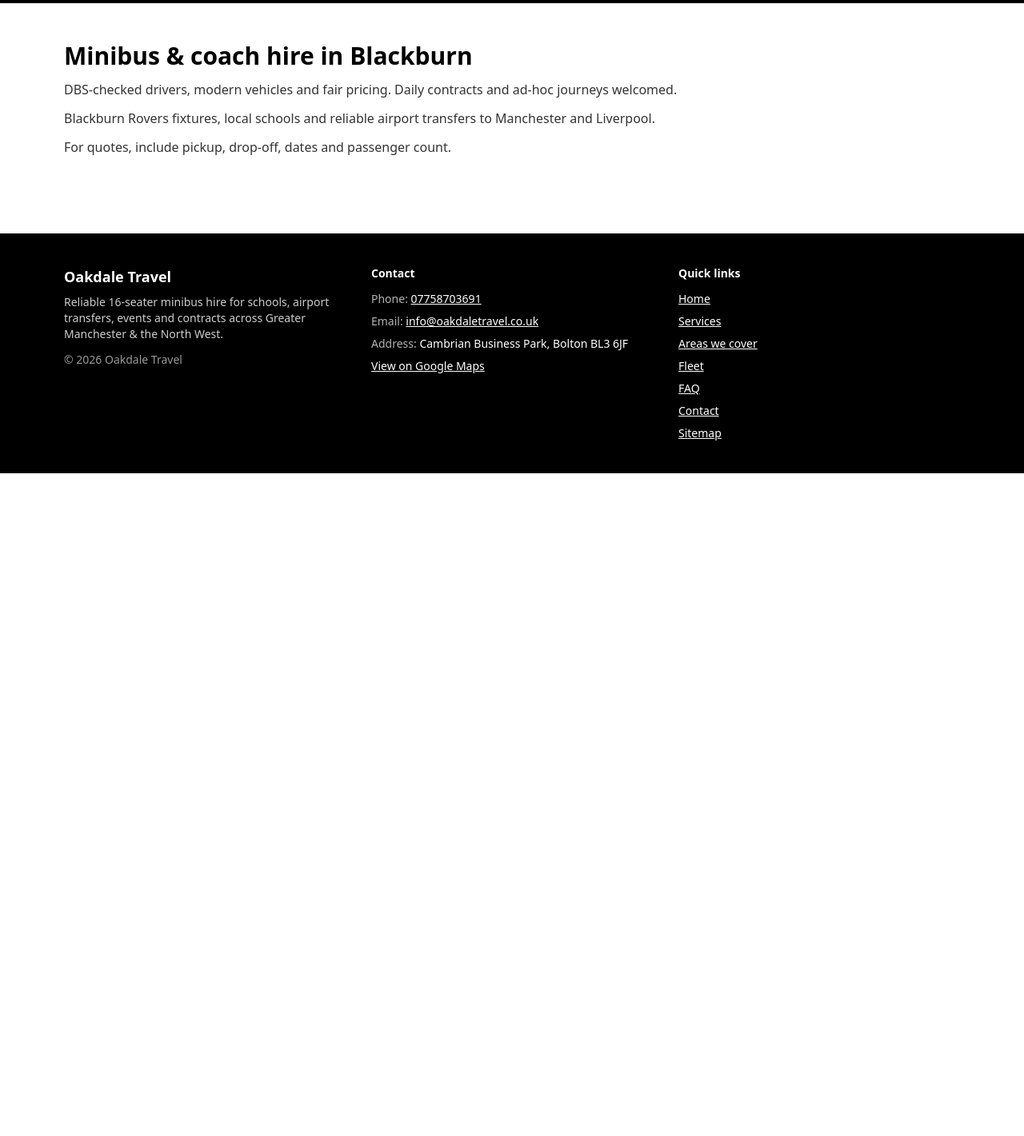
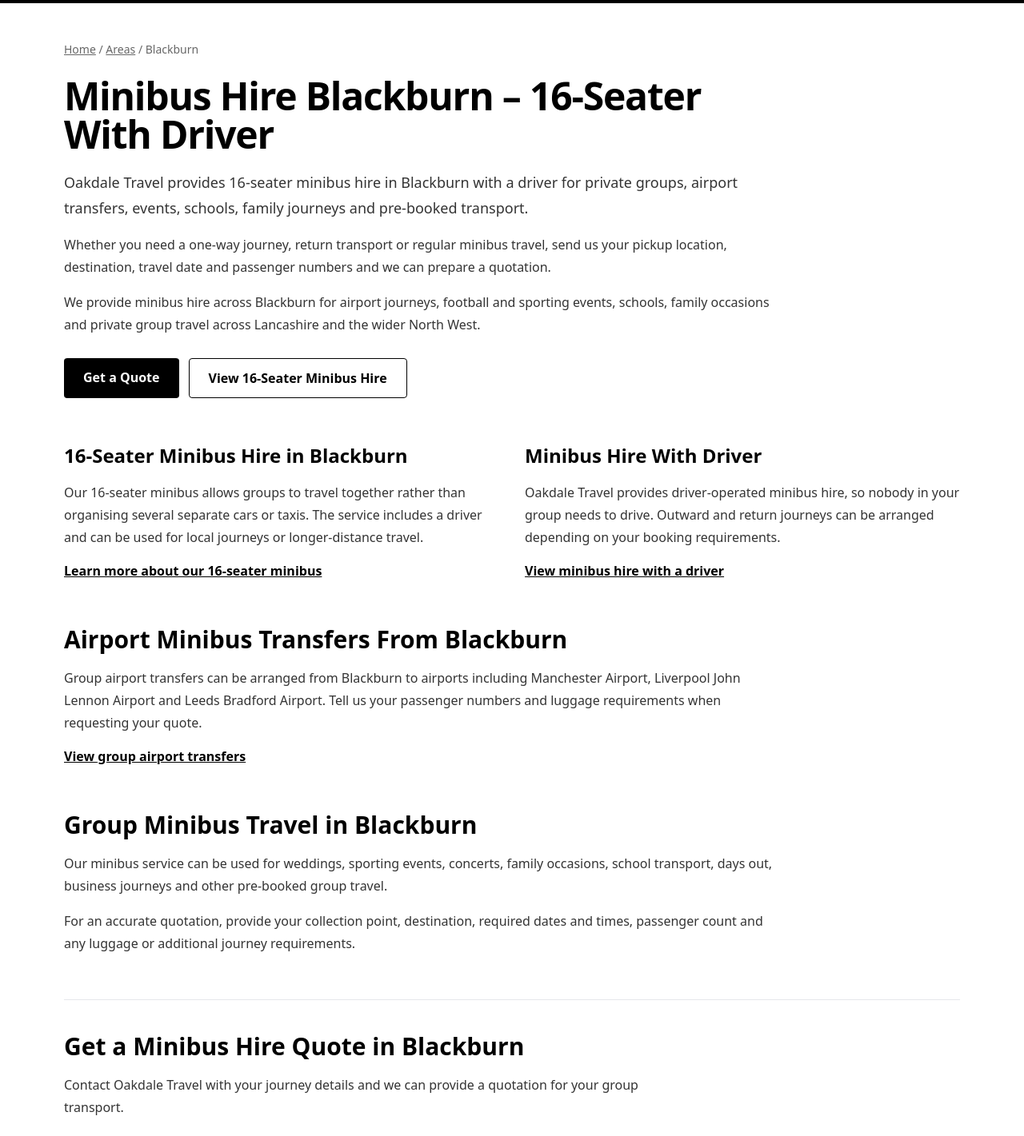
Before and after one commit to abydhalech/oakdale-next, a Next.js app: page /areas/blackburn in a window 1280 px wide. Shown: the part 60-1481 px from the top of the page at 80% size. Before the commit the page ends 800 px from the top, so only its background shows below. Built offline with nearby package versions, Linux system fonts and the light colour scheme.

Commit message:
Focus generic area pages on minibus hire

```diff
--- a/pages/areas/[slug].js
+++ b/pages/areas/[slug].js
@@ -1,35 +1,66 @@
+import Link from 'next/link';
 import Layout from '../../components/Layout';
 import BoltonAreaPage from '../../components/BoltonAreaPage';
 import WiganAreaPage from '../../components/WiganAreaPage';
 import ManchesterAreaPage from '../../components/ManchesterAreaPage';
 import { AREAS, siteUrl } from '../../components/utils';
 
-const toSlug = s => s.toLowerCase().replace(/\s+/g,'-');
+const toSlug = (s) => s.toLowerCase().replace(/\s+/g, '-');
 
 const UNIQUE = {
-  Bolton: 'Popular routes include Bolton School, Smithills and transfers to Manchester Airport (average 25–35 mins off‑peak). We regularly support school runs and match‑day shuttles to the Toughsheet Community Stadium.',
-  Wigan: 'Frequent trips to Wigan & Leigh College, Wrightington Hospital and DW Stadium. Airport transfers to Manchester/Liverpool are common, with early‑morning pick‑ups available.',
-  Manchester: 'City centre venues, universities and conference hotels are covered daily. Peak‑time planning avoids inner‑ring congestion; we stage pick‑ups for Deansgate, Piccadilly and the Etihad.',
-  Leigh: 'Regular journeys to Leigh Sports Village and local schools. Handy connections to Manchester and Liverpool airports for early flights.',
-  Bury: 'We serve Bury Market trips, local schools and family events, plus dependable transfers to Manchester Airport.',
-  Salford: 'Trusted for MediaCityUK, University of Salford and Salford Quays events, from conferences to filming units.',
-  Rochdale: 'School contracts and Hollingworth Lake day trips are frequent; Manchester Airport transfers available 24/7.',
-  Warrington: 'Popular for Gulliver’s World groups, Halliwell Jones Stadium fixtures and business park transfers.',
-  Preston: 'Serving UCLan, Deepdale Stadium and event venues across the city, with reliable airport and day‑trip services.',
-  Liverpool: 'Covering Anfield, Goodison Park, waterfront and city venues; stag/hen events and airport links are common.',
-  'St Helens': 'Trips to Totally Wicked Stadium, schools and local attractions across Merseyside; social care routes supported.',
-  Stockport: 'Edgeley Park, Stockport Grammar and strong connectivity to Manchester Airport for early departures.',
-  Oldham: 'Match‑day travel for Oldham Athletic, school routes and evenings into Manchester city centre.',
-  Blackburn: 'Blackburn Rovers fixtures, local schools and reliable airport transfers to Manchester and Liverpool.'
+  Leigh:
+    'We provide pre-booked minibus hire across Leigh for airport journeys, events, school and contract transport, family occasions and group travel. Local journeys can include Leigh Sports Village as well as longer-distance travel across Greater Manchester and the UK.',
+
+  Bury:
+    'Our Bury minibus service is suitable for airport transfers, school journeys, events, family occasions and private group travel. Collections can be arranged across Bury and surrounding areas for both local and longer-distance journeys.',
+
+  Salford:
+    'We provide minibus hire across Salford for group travel to locations such as Salford Quays, MediaCity, events, universities, airports and destinations across Greater Manchester and the UK.',
+
+  Rochdale:
+    'Our Rochdale minibus hire service covers private groups, airport transfers, school and contract journeys, events and days out. Collections can be arranged across Rochdale and surrounding areas.',
+
+  Warrington:
+    'We provide group minibus transport across Warrington for airport journeys, sporting events, family occasions, schools, business travel and private hire. Local and longer-distance journeys can both be arranged.',
+
+  Preston:
+    'Our Preston minibus hire service is available for airport transfers, sporting events, university travel, schools, family occasions and private group journeys across the North West and further afield.',
+
+  Liverpool:
+    'We provide minibus hire in Liverpool for airport journeys, football matches, events, nights out, family occasions and other private group travel. Outward and return journeys can be arranged in advance.',
+
+  'St Helens':
+    'Our St Helens minibus service is suitable for airport journeys, sporting events, schools, family travel and private groups, with transport available across Merseyside and destinations further afield.',
+
+  Stockport:
+    'We provide minibus hire across Stockport for Manchester Airport transfers, sporting events, school journeys, family occasions and private group travel across Greater Manchester and the UK.',
+
+  Oldham:
+    'Our Oldham minibus hire service covers airport transfers, sporting events, school and contract journeys, family occasions and private group travel across Greater Manchester and beyond.',
+
+  Blackburn:
+    'We provide minibus hire across Blackburn for airport journeys, football and sporting events, schools, family occasions and private group travel across Lancashire and the wider North West.',
 };
 
 export async function getStaticPaths() {
-  return { paths: AREAS.map(a => ({ params: { slug: toSlug(a) } })), fallback: false };
+  return {
+    paths: AREAS.map((area) => ({
+      params: {
+        slug: toSlug(area),
+      },
+    })),
+    fallback: false,
+  };
 }
 
 export async function getStaticProps({ params }) {
-  const area = AREAS.find(a => toSlug(a) === params.slug);
-  return { props: { area } };
+  const area = AREAS.find((area) => toSlug(area) === params.slug);
+
+  return {
+    props: {
+      area,
+    },
+  };
 }
 
 export default function AreaPage({ area }) {
@@ -46,19 +77,232 @@
   }
 
   const slug = toSlug(area);
-  const title = `Minibus & coach hire in ${area} — Oakdale Travel`;
-  const description = `Reliable 16‑seater minibus and small coach hire in ${area} for school runs, airport transfers, weddings, corporate events and adult social care.`;
+
+  const title =
+    `Minibus Hire ${area} | 16-Seater With Driver | Oakdale Travel`;
+
+  const description =
+    `16-seater minibus hire in ${area} with a driver for airport transfers, events, schools, family journeys and group travel across the North West.`;
+
   const canonical = `${siteUrl}/areas/${slug}`;
 
-  const jsonLd = [{ '@context': 'https://schema.org', '@type': 'Service', name: `Minibus & coach hire in ${area}`, areaServed: area }];
+  const jsonLd = [
+    {
+      '@context': 'https://schema.org',
+      '@type': 'Service',
+      '@id': `${canonical}#minibus-hire`,
+      name: `Minibus Hire ${area}`,
+      serviceType: '16-seater minibus hire with driver',
+      url: canonical,
+      provider: {
+        '@type': 'Organization',
+        name: 'Oakdale Travel',
+        url: siteUrl,
+      },
+      areaServed: {
+        '@type': 'City',
+        name: area,
+      },
+    },
+    {
+      '@context': 'https://schema.org',
+      '@type': 'BreadcrumbList',
+      itemListElement: [
+        {
+          '@type': 'ListItem',
+          position: 1,
+          name: 'Home',
+          item: siteUrl,
+        },
+        {
+          '@type': 'ListItem',
+          position: 2,
+          name: 'Areas',
+          item: `${siteUrl}/areas`,
+        },
+        {
+          '@type': 'ListItem',
+          position: 3,
+          name: area,
+          item: canonical,
+        },
+      ],
+    },
+  ];
 
   return (
-    <Layout seoProps={{ title, description, canonical, jsonLd }}>
+    <Layout
+      seoProps={{
+        title,
+        description,
+        canonical,
+        jsonLd,
+      }}
+    >
       <div className="max-w-6xl mx-auto px-4 py-12 text-black">
-        <h1 className="text-3xl font-semibold">Minibus & coach hire in {area}</h1>
-        <p className="text-black/80 mt-3">DBS‑checked drivers, modern vehicles and fair pricing. Daily contracts and ad‑hoc journeys welcomed.</p>
-        {UNIQUE[area] && <p className="text-black/80 mt-3">{UNIQUE[area]}</p>}
-        <p className="text-black/80 mt-3">For quotes, include pickup, drop‑off, dates and passenger count.</p>
+
+        <nav
+          aria-label="Breadcrumb"
+          className="text-sm text-black/60 mb-6"
+        >
+          <Link href="/" className="underline">
+            Home
+          </Link>
+          {' / '}
+          <Link href="/areas" className="underline">
+            Areas
+          </Link>
+          {' / '}
+          <span>{area}</span>
+        </nav>
+
+        <section className="max-w-4xl">
+          <h1 className="text-3xl md:text-5xl font-semibold tracking-tight">
+            Minibus Hire {area} – 16-Seater With Driver
+          </h1>
+
+          <p className="mt-5 text-lg leading-8 text-black/80">
+            Oakdale Travel provides 16-seater minibus hire in {area} with a
+            driver for private groups, airport transfers, events, schools,
+            family journeys and pre-booked transport.
+          </p>
+
+          <p className="mt-4 leading-7 text-black/80">
+            Whether you need a one-way journey, return transport or regular
+            minibus travel, send us your pickup location, destination, travel
+            date and passenger numbers and we can prepare a quotation.
+          </p>
+
+          {UNIQUE[area] && (
+            <p className="mt-4 leading-7 text-black/80">
+              {UNIQUE[area]}
+            </p>
+          )}
+
+          <div className="mt-7 flex flex-wrap gap-3">
+            <Link
+              href="/contact"
+              className="bg-black text-white px-6 py-3 rounded font-semibold"
+            >
+              Get a Quote
+            </Link>
+
+            <Link
+              href="/services/minibus-hire-16-seater"
+              className="border border-black px-6 py-3 rounded font-semibold"
+            >
+              View 16-Seater Minibus Hire
+            </Link>
+          </div>
+        </section>
+
+        <section className="mt-14 grid gap-8 md:grid-cols-2">
+
+          <div>
+            <h2 className="text-2xl font-semibold">
+              16-Seater Minibus Hire in {area}
+            </h2>
+
+            <p className="mt-4 leading-7 text-black/80">
+              Our 16-seater minibus allows groups to travel together rather
+              than organising several separate cars or taxis. The service
+              includes a driver and can be used for local journeys or
+              longer-distance travel.
+            </p>
+
+            <p className="mt-4">
+              <Link
+                href="/services/minibus-hire-16-seater"
+                className="underline font-semibold"
+              >
+                Learn more about our 16-seater minibus
+              </Link>
+            </p>
+          </div>
+
+          <div>
+            <h2 className="text-2xl font-semibold">
+              Minibus Hire With Driver
+            </h2>
+
+            <p className="mt-4 leading-7 text-black/80">
+              Oakdale Travel provides driver-operated minibus hire, so nobody
+              in your group needs to drive. Outward and return journeys can be
+              arranged depending on your booking requirements.
+            </p>
+
+            <p className="mt-4">
+              <Link
+                href="/services/minibus-with-driver-hire"
+                className="underline font-semibold"
+              >
+                View minibus hire with a driver
+              </Link>
+            </p>
+          </div>
+
+        </section>
+
+        <section className="mt-14">
+          <h2 className="text-2xl md:text-3xl font-semibold">
+            Airport Minibus Transfers From {area}
+          </h2>
+
+          <p className="mt-4 max-w-4xl leading-7 text-black/80">
+            Group airport transfers can be arranged from {area} to airports
+            including Manchester Airport, Liverpool John Lennon Airport and
+            Leeds Bradford Airport. Tell us your passenger numbers and luggage
+            requirements when requesting your quote.
+          </p>
+
+          <p className="mt-4">
+            <Link
+              href="/services/airport-transfers-manchester,-liverpool,-leeds-bradford"
+              className="underline font-semibold"
+            >
+              View group airport transfers
+            </Link>
+          </p>
+        </section>
+
+        <section className="mt-14">
+          <h2 className="text-2xl md:text-3xl font-semibold">
+            Group Minibus Travel in {area}
+          </h2>
+
+          <p className="mt-4 max-w-4xl leading-7 text-black/80">
+            Our minibus service can be used for weddings, sporting events,
+            concerts, family occasions, school transport, days out, business
+            journeys and other pre-booked group travel.
+          </p>
+
+          <p className="mt-4 max-w-4xl leading-7 text-black/80">
+            For an accurate quotation, provide your collection point,
+            destination, required dates and times, passenger count and any
+            luggage or additional journey requirements.
+          </p>
+        </section>
+
+        <section className="mt-14 border-t pt-10">
+          <h2 className="text-2xl md:text-3xl font-semibold">
+            Get a Minibus Hire Quote in {area}
+          </h2>
+
+          <p className="mt-4 max-w-3xl leading-7 text-black/80">
+            Contact Oakdale Travel with your journey details and we can provide
+            a quotation for your group transport.
+          </p>
+
+          <div className="mt-6">
+            <Link
+              href="/contact"
+              className="inline-block bg-black text-white px-7 py-3 rounded font-semibold"
+            >
+              Request a Quote
+            </Link>
+          </div>
+        </section>
+
       </div>
     </Layout>
   );
```
